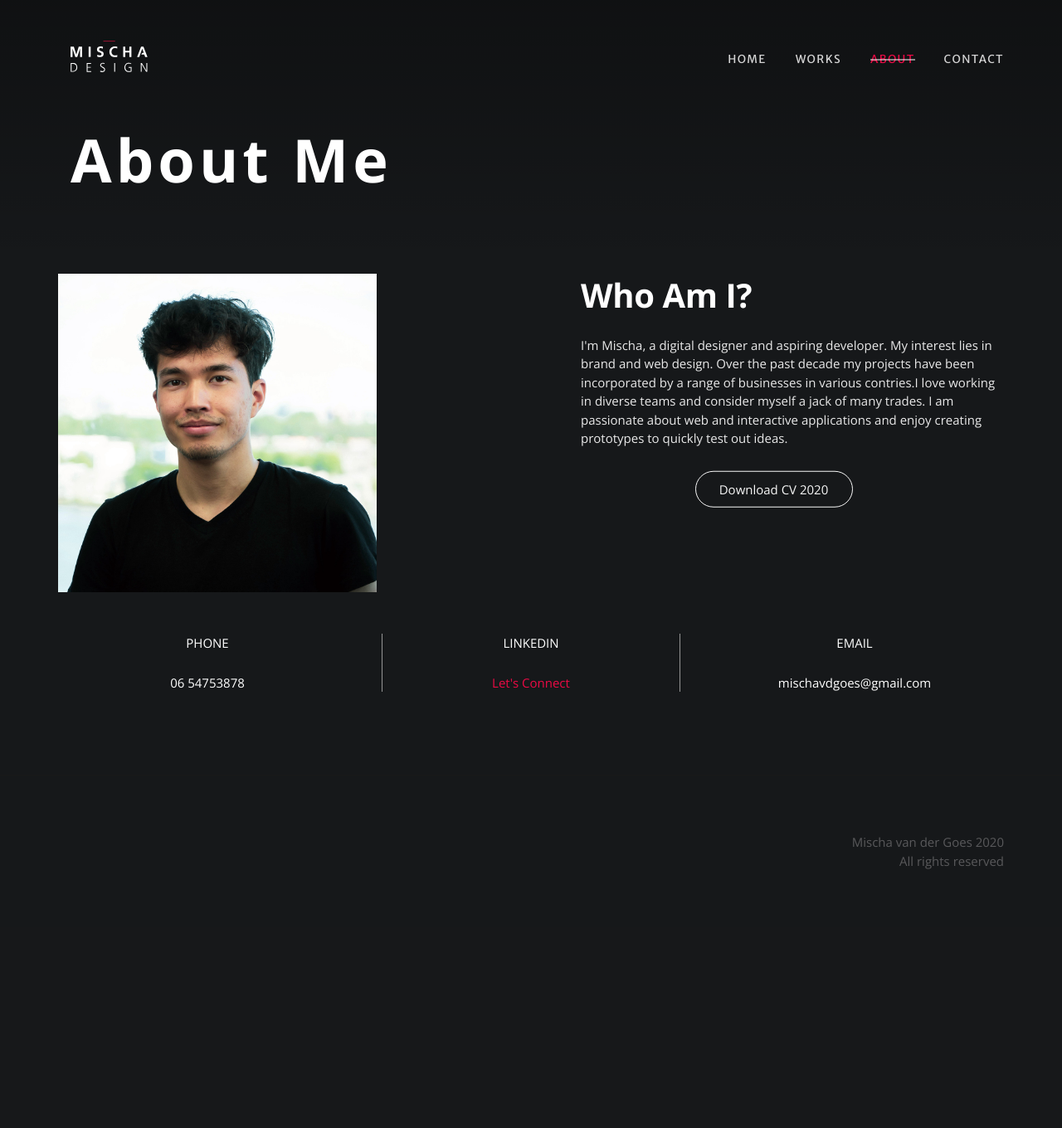
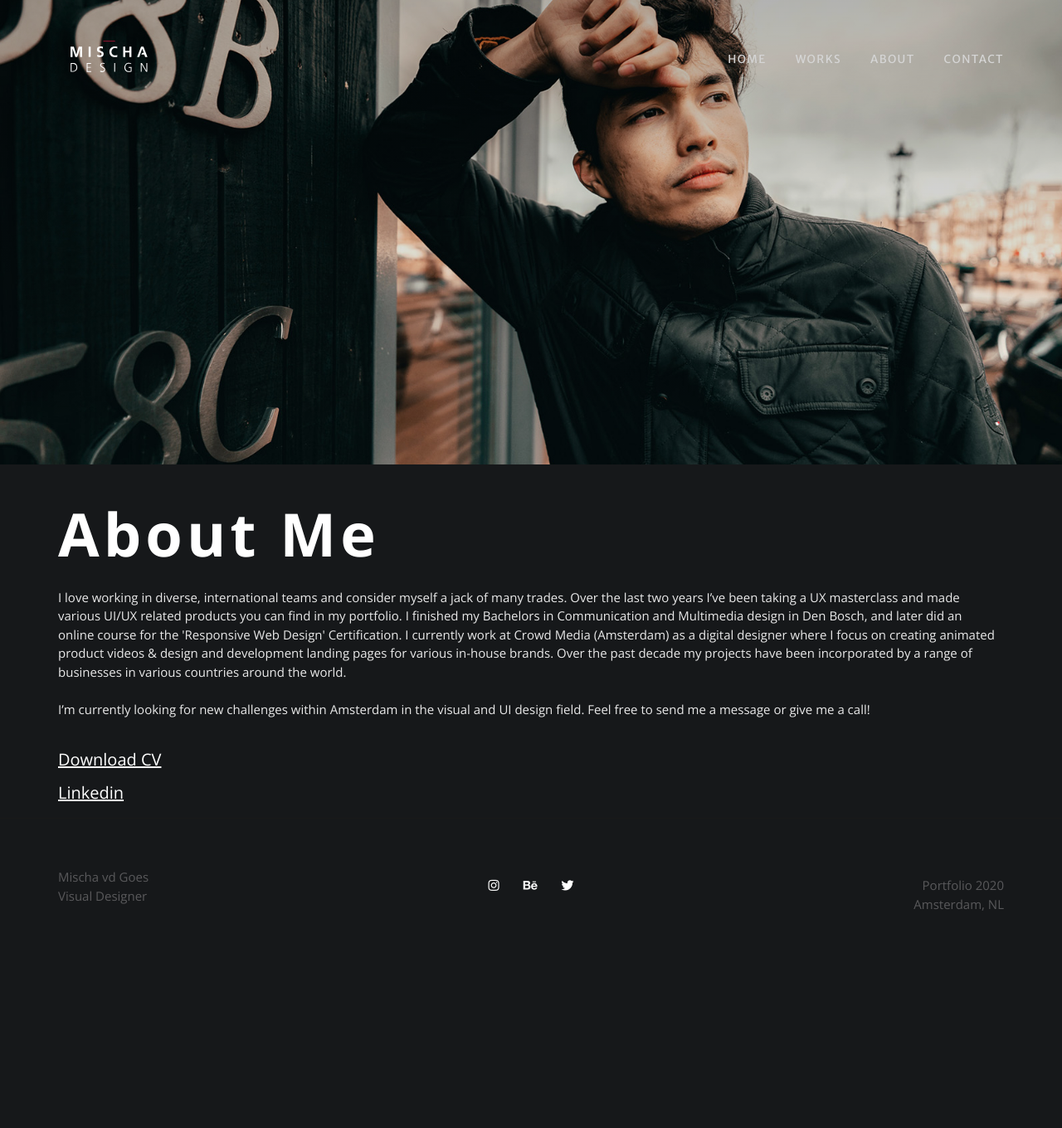
Before and after one commit to mfgoes/portfolio, a PHP site: page /about-resume.html in a window 1280 px wide. Shown: the top 1360 px of the page at 83% size. Before the commit the page ends 1048 px from the top, so only its background shows below. Run offline with PHP 8.4, Linux system fonts and the light colour scheme; some libraries are stand-ins or nearby versions.

Commit message:
updated about me and contact page
-made menus and footer better
-added new photo of myself

```diff
--- a/about-resume.html
+++ b/about-resume.html
@@ -1,309 +1,121 @@
 <!DOCTYPE html>
 <html lang="en">
-
 <head>
     <meta charset="UTF-8">
-    <meta name="viewport" content="width=device-width, initial-scale=1, shrink-to-fit=no">
-    <meta name="keywords" content="business, creative, modern, portfolio, agency, design, personal, about, resume, studio, blog">
-    <meta name="author" content="YasirKareem">
-    <title>Mischa | Resumé</title>
-    <!-- Bootstrap core CSS -->
-    <link rel="stylesheet" href="css/bootstrap.min.css">
-    <!-- Font Animate -->
-    <link rel="stylesheet" href="css/animate.css">
-    <!-- Font Dropdownhover -->
-    <link rel="stylesheet" href="css/bootstrap-dropdownhover.min.css">
-    <!-- Font Awesome -->
-    <link rel="stylesheet" href="css/fontawesome-all.min.css">
-    <!-- Font Bicon -->
-    <link rel="stylesheet" href="css/bicon.min.css">
-    <!-- Google Font -->
-    <link href="https://fonts.googleapis.com/css?family=Roboto:400,500,700,900" rel="stylesheet">
-    <!-- Slick -->
-    <link rel="stylesheet" href="css/slick.css" />
-    <!-- Styles -->
-    <link rel="stylesheet" href="css/styles.css">
-    <!-- favicon -->
-    <link rel="apple-touch-icon" sizes="180x180" href="img/favicons/favicon.png">
-    <link rel="icon" type="image/png" sizes="32x32" href="img/favicons/favicon.png">
-    <link rel="icon" type="image/png" sizes="16x16" href="img/favicons/favicon-16x16.png">
-    <meta name="apple-mobile-web-app-title" content="MischaDesign">
-    <meta name="application-name" content="MischaDesign">
-    <meta name="msapplication-TileColor" content="#121212">
-    <meta name="msapplication-TileImage" content="img/favicons/favicon.png">
-    <meta name="msapplication-config" content="img/favicons/browserconfig.xml">
-    <meta name="theme-color" content="#16181a">
-
-    <!--[if lt IE 9]>
-     <script src="js/html5shiv.min.js"></script>
-     <script src="js/respond.min.js"></script>
-    <![endif]-->
-
+    <meta content="width=device-width, initial-scale=1, shrink-to-fit=no" name="viewport">
+    <meta content="amsterdam, visual designer, modern, portfolio, agency, design, personal, about, resume, studio, blog" name="keywords">
+    <meta content="Mischa van der Goes" name="author">
+    <title>Mischa | Resumé</title><!-- Bootstrap core CSS -->
+    <link href="css/bootstrap.min.css" rel="stylesheet"><!-- Font Animate -->
+    <link href="css/animate.css" rel="stylesheet"><!-- Font Dropdownhover -->
+    <link href="css/bootstrap-dropdownhover.min.css" rel="stylesheet"><!-- Font Awesome -->
+    <link href="css/fontawesome.min.css" rel="stylesheet"><!-- Font Bicon -->
+    <link href="https://fonts.googleapis.com/css?family=Roboto:400,500,700,900" rel="stylesheet"><!-- Slick -->
+    <link href="css/slick.css" rel="stylesheet"><!-- Styles -->
+    <link href="css/styles.css" rel="stylesheet"><!-- favicon -->
+    <link href="img/favicons/favicon.png" rel="apple-touch-icon" sizes="180x180">
+    <link href="img/favicons/favicon.png" rel="icon" sizes="32x32" type="image/png">
+    <link href="img/favicons/favicon-16x16.png" rel="icon" sizes="16x16" type="image/png">
+    <meta content="MischaDesign" name="apple-mobile-web-app-title">
+    <meta content="MischaDesign" name="application-name">
+    <meta content="#121212" name="msapplication-TileColor">
+    <meta content="img/favicons/favicon.png" name="msapplication-TileImage">
+    <meta content="img/favicons/browserconfig.xml" name="msapplication-config">
+    <meta content="#16181a" name="theme-color">
     <style>
                     #button{
-            color:#f7f7f7;
-            width: 190px;
-            padding: 10px;
-            border: 1px solid #f7f7f7;
+                        color: white;
                         text-align: center;
-            position: absolute;
-            top:100%;
-            left: 50%;
-            transform: translate(-50%,-50%);
-            overflow: hidden;
+                        line-height: 2em;
+                        font-size: 20px;
+                        width: 300px;
+                        margin-top: 200px;
+                        border-radius: 20px;
                         transition: .2s;
-            border-radius: 30px;
-            margin-top: 10px;
+                        text-decoration: underline;
                         }
 
                     #button a{
                         color: #f7f7f7;
+                         width: 400px;
                     }
                     #button:after{
                         content: '';
-            width: 0px;
                         height: 120%;
                         position: absolute;
-            left: -10%;
-            bottom: 0;
-            background-color: #ec0a45;
                         transform: skewX(45deg);
                         z-index: -1;
                         transition: .2s;
                     }
                     #button:hover{
                         cursor: pointer;
-            color:#ec0a45;
-            border: 1px solid #ec0a45;
+                        color: #ec0a45;
+
 
                     }
-
-        #button:hover:after{
-            left: -10%;
-            width: 120%;
-        }
-    </style>
-</head>
-
-<body>
-    <!-- Start Navbar -->
-    <nav class="navbar navbar-default navbar-fixed-top">
-        <div class="container">
-            <div class="navbar-header">
-                <div class="navbar-toggle collapsed menu-icon" data-toggle="collapse" data-target="#menu" aria-expanded="false" role="button">
-                    <div class="bar half start"></div>
-                    <div class="bar"></div>
-                    <div class="bar half end"></div>
-                </div>
-                <a href="index.html"><img class="navbar-brand" src="img/logo/logo.svg" alt="logo"></a>
-            </div>
-            <div class="collapse navbar-collapse" id="menu" data-hover="dropdown" data-animations="fadeInUp">
-                <ul class="nav navbar-nav navbar-right">
-                    <!-- Start Contact -->
-                    <li><a class="click-close" href="index.html">Home</a></li>
-                    <!-- End Contact -->
-                    <!-- Start Works -->
-                    <li class="dropdown">
-                        <a href="index.html" class="dropdown-toggle" data-toggle="dropdown" role="button" aria-haspopup="true" aria-expanded="false">Works</a>
-                        <ul class="dropdown-menu">
-                            <li><a class="click-close" href="salescompanion.html">Sales Companion</a></li>
-                            <li><a class="click-close" href="bootcamp.html">Social Bootcamp</a></li>
-                            <li><a class="click-close" href="logofolio.html">Logofolio</a></li>
-                            <li><a class="click-close" href="gameprojects.html">Game Projects</a></li>
-                            <li><a class="click-close" href="gardenc.html">Graden Cottage</a></li>
-                            <li><a class="click-close" href="index.html">-See All-</a></li>
-
-                        </ul>
-                    </li>
-                    <!-- End Works -->
-                    <!-- Start About -->
-                    <li class="active dropdown">
-                        <a class="click-close" href="about-resume.html">About</a></li>
-                    <!-- End About -->
-                    <!-- Start Contact -->
-                    <li><a class="click-close" href="contact.html">Contact</a></li>
-                    <!-- End Contact -->
-                </ul>
-            </div>
-        </div>
-    </nav>
-    <!-- End Navbar -->
-
-     <header class="about-studio">
-        <div class="overlay"></div>
-        <div class="container">
-            <!-- Title -->
-            <div class="title">
-                <div class="container">
-
-                <h1>About Me</h1>
-
-            </div>
-                <!--<span>Mischa van der Goes</span>-->
-            </div>
-            <!-- Scroll Down
-            <div class="scroll-down">
-                <a href="#our-story">Scroll down<i class="fas fa-chevron-right"></i></a>
-            </div> -->
-        </div>
-    </header>
-    <!-- Start Section About Resume -->
-    <section class="about-resume section-padding">
-        <div class="container">
-            <div class="row">
-                <!-- Start End Resume Img -->
-                <div class="col-lg-6 col-md-6 col-sm-6 col-xs-12">
-                    <div class="resume-img"></div>
-                </div>
-                <!-- End Resume Img -->
-                <!-- Start Resume Text -->
-                <div class="col-lg-6 col-md-6 col-sm-6 col-xs-12 no-padding resume-top resume-padding-text">
-                    <div class="resume-text">
-                        <div class="p-text title_white">
-                            <h3>Who am I?</h3>
-                            <p><br>I'm Mischa, a digital designer and aspiring developer. My interest lies in brand and web design. Over the past decade my projects have been incorporated by a range of businesses in various contries.I love working in diverse teams and consider myself a jack of many trades. I am passionate about web and interactive applications and enjoy creating prototypes to quickly test out ideas.</p>
-
-                            <p>
-                            <a href="img/CV 2020.2.pdf"><div id="button">Download CV 2020</div></a>
-                        </p>
-                        </div>
 
 
 
 
+
+    </style>
+</head>
+<body>
+      <!-- Start Navbar -->
+            <script type="text/javascript" src="includes/menu_snippet.js"></script>
+    <!-- End Navbar -->
+
+       <header class="about-studio item-img-about img-header">
+        <div class="overlay"></div>
+        <div class="container">
+
+
+            <!-- Title
+            <div class="title">
+                <span>Lorem Ipsum is simply dummy</span>
+                <h1>who are we</h1>
             </div>
+            -->
 
         </div>
-                <!-- End Resume-text -->
-            </div>
-        </div>
+    </header>
 
-        <!-- Social -->
-                <div class="col-lg-4 col-md-4 col-sm-12">
-                    <div class="social">
-                        <ul>
-                            <li><a href="https://twitter.com/mischavdg"><i class="fab fa-twitter"></i></a></li>
-                            <li><a href="https://www.instagram.com/mvdgdes/"><i class="fab fa-instagram"></i></a></li>
-                            <li><a href="https://github.com/mfgoes"><i class="fab fa-github"></i></a></li>
-                            <li><a href="https://www.behance.net/mfgoes1b6a4"><i class="fab fa-behance"></i></a></li>
+    <section class="about-resume">
+        <div class="container">
 
-                        </ul>
-                    </div>
+
+
+    <div class="post-content-text">
+                        <div class="p-text title_white ">
+                            <h1>About Me</h1>
+                            <p><br>
+                            I love working in diverse, international teams and consider myself a jack of many trades. Over the last two years I’ve been taking a UX masterclass and made various UI/UX related products you can find in my portfolio. I finished my Bachelors in Communication and Multimedia design in Den Bosch, and later did an online course for the 'Responsive Web Design' Certification. I currently work at Crowd Media (Amsterdam) as a digital designer where I focus on creating animated product videos & design and development landing pages for various in-house brands. Over the past decade my projects have been incorporated by a range of businesses in various countries around the world.
+                            <br>
+                            <br>
+                            I’m currently looking for new challenges within Amsterdam in the visual and UI design field. Feel free to send me a message or give me a call! </p>
+                            <div> <a id="button" href="img/CV%202020.2.pdf" >Download CV</a></div>
+                            <div> <a id="button" href="https://www.linkedin.com/in/mischavandergoes/">Linkedin</a></div>
                         </div>
 
 
-        <!-- Start Section Info -->
-    <div class="Info section-padding">
-        <div class="container">
-            <div class="row">
-                <!-- Start Post Info -->
-                <div class="info-items">
-                    <!-- Start Phone -->
-                    <div class="col-lg-4 col-md-4 col-sm-4 col-xs-12">
-                        <div class="phone">
-                            <span>phone</span>
-                            <p style="color:white"> 06 54753878</p>
     </div>
-                    </div>
-                    <!-- Start Skype -->
-                    <div class="col-lg-4 col-md-4 col-sm-4 col-xs-12">
-                        <div class="email">
-                            <span>LinkedIn</span>
-                            <a class="click-close" href="https://www.linkedin.com/in/mischavandergoes/">Let's Connect</a>
-                        </div>
-                    </div>
-                    <!-- Start Email -->
-                    <div class="col-lg-4 col-md-4 col-sm-4 col-xs-12">
-                        <div class="address">
-                            <span>Email</span>
-                            <p style="color:white">mischavdgoes@gmail.com</p>
-                        </div>
-                    </div>
-                </div>
-            </div>
-            <!-- End Post Info -->
-        </div>
-    </div>
+
     </section>
-
-
       <!-- Start Scroll Top -->
     <div class="scroll-top ">
-        <span class="animated fadeIn"><i class="fas fa-chevron-left"></i>back</span>
+        <span class="animated fadeIn"><i class="fas fa-chevron-left"></i>back to top  </span>
     </div>
     <!-- End Scroll Top -->
     <!-- Start Footer -->
-    <footer class="section-padding">
-        <div class="container">
-            <div class="row">
-                <!-- About Footer -->
-                <div class="col-lg-4 col-md-4 col-sm-12">
-                    <div class="about-footer">
-
-                    </div>
-                </div>
-                <!-- Social -->
-                <div class="col-lg-4 col-md-4 col-sm-12">
-                    <div class="social">
-                        <ul>
-                            <li><a href="behance.net/mfgoes"><i class="fab fa-behance"></i></a></li>
-                            <li><a href="https://twitter.com/mischavdg"><i class="fab fa-twitter"></i></a></li>
-                            <li><a href="https://www.instagram.com/mvdgdes/"><i class="fab fa-instagram"></i></a></li>
-                            <li><a href="https://github.com/mfgoes"><i class="fab fa-github"></i></a></li>
-
-
-                        </ul>
-                    </div>
-                </div>
-                <!-- Copy -->
-                <div class="col-lg-4 col-md-4 col-sm-12">
-                    <div class="copy">
-                        <p>Mischa van der Goes 2020 <br>All rights reserved</p>
-                    </div>
-                </div>
-            </div>
-        </div>
-    </footer>
-    <!-- End Footer -->
+    <script src="includes/footer_snippet.js" type="text/javascript">
+    </script> <!-- End Footer -->
      <!-- script -->
     <script type="text/javascript" src="js/jquery-3.3.1.min.js"></script>
     <script type="text/javascript" src="js/bootstrap.min.js"></script>
     <script type="text/javascript" src="js/bootstrap-dropdownhover.min.js"></script>
-    <script type="text/javascript">
-        // mySkills
-        var mySkills = $('.my-skills'),
-            mySkillsVisible = false;
-        $(window).scroll(function() {
-            var bottomWindow = $(window).scrollTop() + $(window).height(),
-                middleMySkills = mySkills.offset().top + mySkills.outerHeight() / 2;
-
-            if ((bottomWindow > middleMySkills) && (mySkillsVisible == false)) {
-                $('.skills-item').each(function() {
-                    var barContainer = $(this).find('.skills-bar'),
-                        dataPercent = parseInt(barContainer.data('percent')),
-                        part = $(this).find('.progress-bar'),
-                        percent = $(this).find('.percent'),
-                        width = 0,
-                        id = setInterval(frame, 20);
-
-                    function frame() {
-                        if (width >= dataPercent) {
-                            clearInterval(id);
-                        } else {
-                            width++;
-                            part.css("width", width + "%");
-                            percent.html(width + " %");
-                        }
-                    }
-                });
-                mySkillsVisible = true;
-            }
-        });
-    </script>
-    <script type="text/javascript" src="js/instafeed.min.js"></script>
     <script type="text/javascript" src="js/slick.min.js"></script>
+    <script type="text/javascript" src="js/lightbox.min.js"></script>
     <script type="text/javascript" src="js/script.js"></script>
 
 </body>
-
 </html>
--- a/bootcamp.html
+++ b/bootcamp.html
@@ -136,9 +136,7 @@
                 <!--powerpoint mockups-->
                 <img class ="img_full"src="img/bootcamp/behance/presentation slides.jpg" alt="powerpoint mockup">
 
-                <!--old branding mockups-->
 
-                <img class ="img_full"src="img/bootcamp/mockup.jpg" alt="">
 
 
             </div>
--- a/css/styles.css
+++ b/css/styles.css
@@ -46,9 +46,9 @@ New color: ec0a45 (red)
 /*--- Default ---*/
 
 
+@import url('https://fonts.googleapis.com/css?family=Merriweather&display=swap');
+
 @import url("https://fonts.googleapis.com/css?family=Merriweather+Sans:400,700");
-
-@import url("https://fonts.googleapis.com/css?family=Teko:300,400,700");
 
 @import url('https://fonts.googleapis.com/css?family=Open+Sans:400,700&display=swap');
 
@@ -180,7 +180,7 @@ hr {
     margin-bottom: 10vh;
     text-align: left;
     font-size: 2em;
-    letter-spacing: 0.08em;
+    letter-spacing: 0.01em;
     padding-bottom: 10vh;
 
 }
@@ -1272,6 +1272,15 @@ a:hover {
     background-size: cover;
 }
 
+.item-img-about {
+    height: 600px;
+    width: 100%;
+    background: url('../img/background/aboutme.jpg') no-repeat center center;
+    -webkit-background-size: cover;
+    background-size: cover;
+}
+
+
 .item-img-posters {
     height: 600px;
     width: 100%;
@@ -1806,7 +1815,7 @@ a:hover {
 
 .about-studio {
     position: relative;
-    height: 40%;
+    height: 20%;
     width: 100%;
     -webkit-background-size: cover;
     background-size: cover;
@@ -2863,7 +2872,7 @@ textarea {
 
 .fa-chevron-left {
     top: 1px;
-    margin-right: 38px;
+    margin-right: 16px;
 }
 
 .fa-chevron-left:after {
```
Also changed, not shown: contact.html (+6 -48 lines), evbox.html (+2 -32 lines), includes/footer_snippet.js (+3 -5 lines), index.html (+5 -36 lines), fonts/Frutiger LT 55 Roman.ttf (deleted), fonts/Klavika Bold Bold OSF.otf (deleted), fonts/Yellix-Medium.otf (added), img/background/FREE2.jpg, img/background/aboutme.jpg (added), img/fakemap.png. Lines whose indentation alone changed are shown as unchanged.
